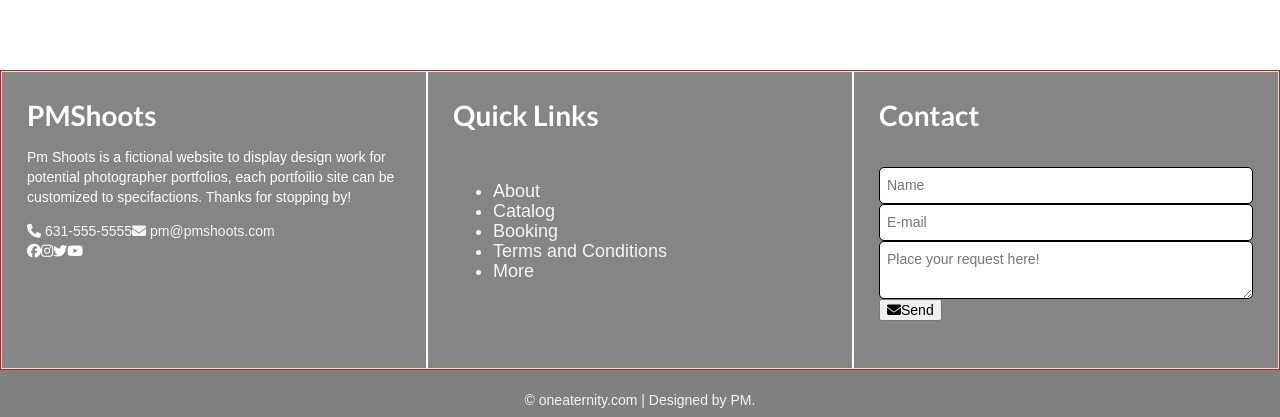
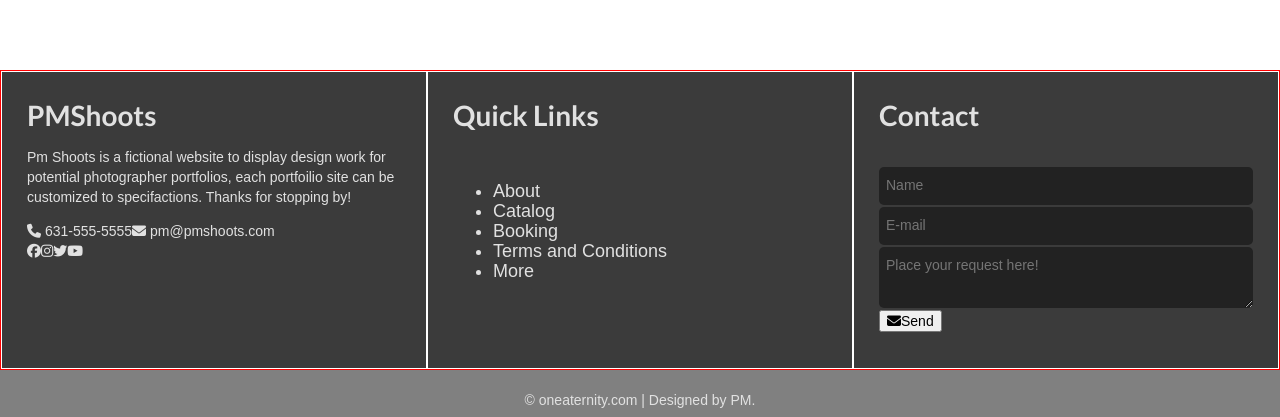
Before and after one commit to saintpab1o/photographer-portfolio, a React (Create React App) app in the folder frontend/: page / in a window 1280 px wide. Shown: the part 464-881 px from the top of the page. Built offline with nearby package versions, Linux system fonts and the light colour scheme; no server answers.

Commit message:
Updated Contact Color Scheme

```diff
--- a/frontend/src/css/Contact.css
+++ b/frontend/src/css/Contact.css
@@ -10,8 +10,8 @@ html , body{
 }
 
 .footer{
-    background: rgb(134, 133, 133);
-    color: white;
+    background: #3b3b3b;
+    color: #e1e1e1;
     height: 350px;
     position: relative;
 }
@@ -28,7 +28,7 @@ html , body{
 }
  .footer .footer-bottom{
     background-color: gray;
-    color: whitesmoke;
+    color: #e1e1e1;
     height: 50px;
     text-align: center;
     position: absolute;
@@ -39,21 +39,28 @@ html , body{
 }
 
 #footer-links a{
-    color: whitesmoke;
-
+     color: #e1e1e1;
    font-size: 18px;
 }
 .contact a{
-    color: whitesmoke;
+    color: #e1e1e1;
+}
 
+.footer .footer-content .contact-form .contact-input{
+    background: #222222;
+    color: gray;
+    margin-bottom: 2px;
+    line-height: 1.7rem;
+    border: none;
 }
+
 
 .text-input{
     padding: .5rem ;
     display: block;
     width: 100%;
     border-radius: 5px;
-    color: black;
+    color: red;
     line-height: 1.5rem;
     outline: none;
     border: 1px solid black;
```
